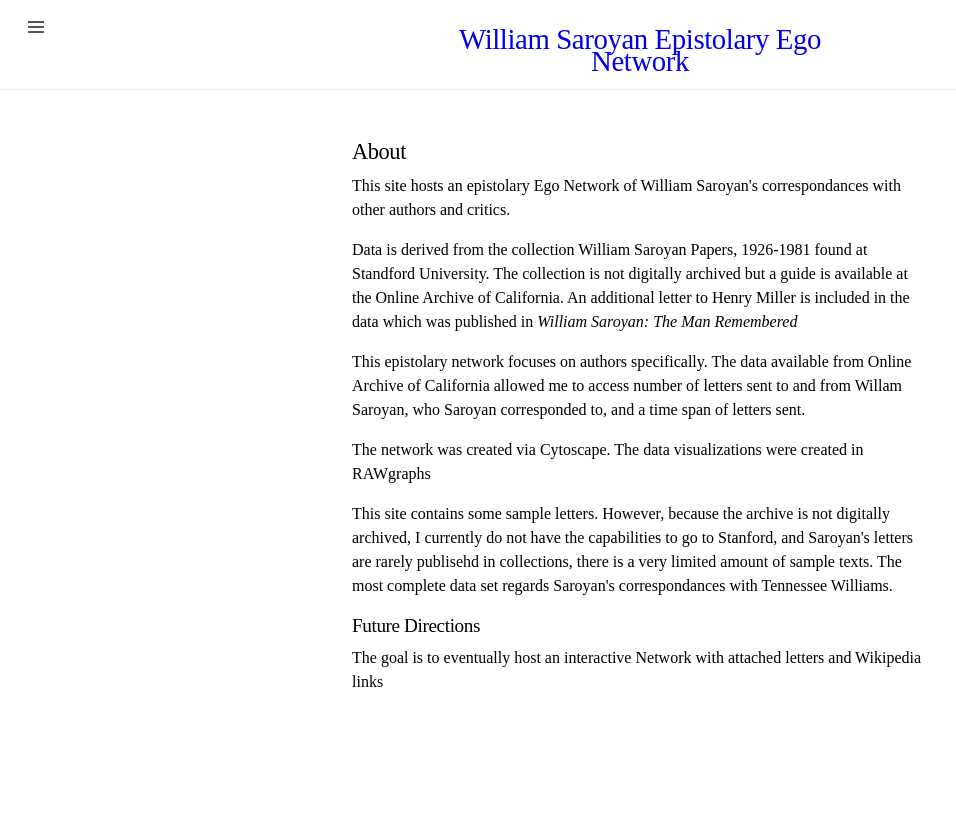
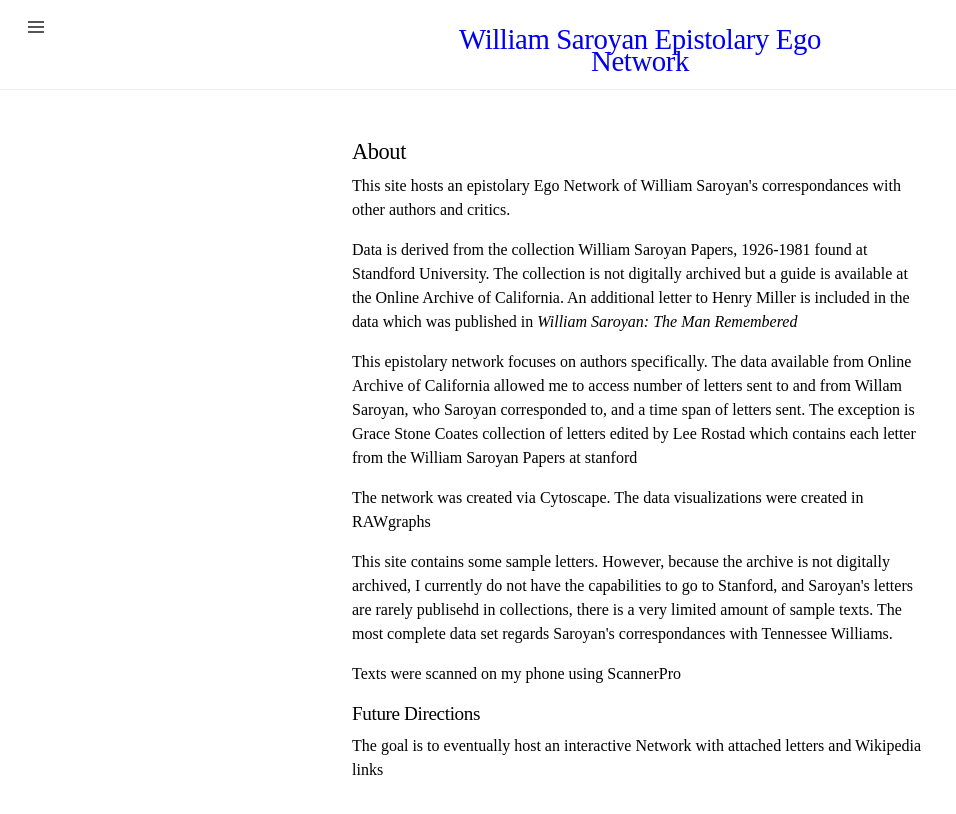
Before and after one commit to alyssa-jorgensen/williamsaroyannetwork, a Jekyll site: the page built from about.markdown, in a window 1280 px wide. Shown: the top 814 px of the page, without its empty margins (0-956 px from the left). Built offline with Jekyll 4.4.1, drawn with Linux system fonts in a browser that asks for light colours.

Commit message:
added some info

```diff
--- a/about.markdown
+++ b/about.markdown
@@ -8,11 +8,13 @@ permalink: /about/
 
 <p>Data is derived from the collection William Saroyan Papers, 1926-1981 found at Standford University. The collection is not digitally archived but a guide is available at the Online Archive of California. An additional letter to Henry Miller is included in the data which was published in <em>William Saroyan: The Man Remembered</em></p>
 
-<p>This epistolary network focuses on authors specifically. The data available from Online Archive of California allowed me to access number of letters sent to and from Willam Saroyan, who Saroyan corresponded to, and a time span of letters sent.</p>
+<p>This epistolary network focuses on authors specifically. The data available from Online Archive of California allowed me to access number of letters sent to and from Willam Saroyan, who Saroyan corresponded to, and a time span of letters sent. The exception is Grace Stone Coates collection of letters edited by Lee Rostad which contains each letter from the William Saroyan Papers at stanford</p>
 
 <p>The network was created via Cytoscape. The data visualizations were created in RAWgraphs</p>
 
 <p>This site contains some sample letters. However, because the archive is not digitally archived, I currently do not have the capabilities to go to Stanford, and Saroyan's letters are rarely publisehd in collections, there is a very limited amount of sample texts. The most complete data set regards Saroyan's correspondances with Tennessee Williams.</p>
 
+<p>Texts were scanned on my phone using ScannerPro</p>
+
 <h2>Future Directions</h2>
 <p>The goal is to eventually host an interactive Network with attached letters and Wikipedia links</p>
```
Also changed, not shown: 2 other files.
